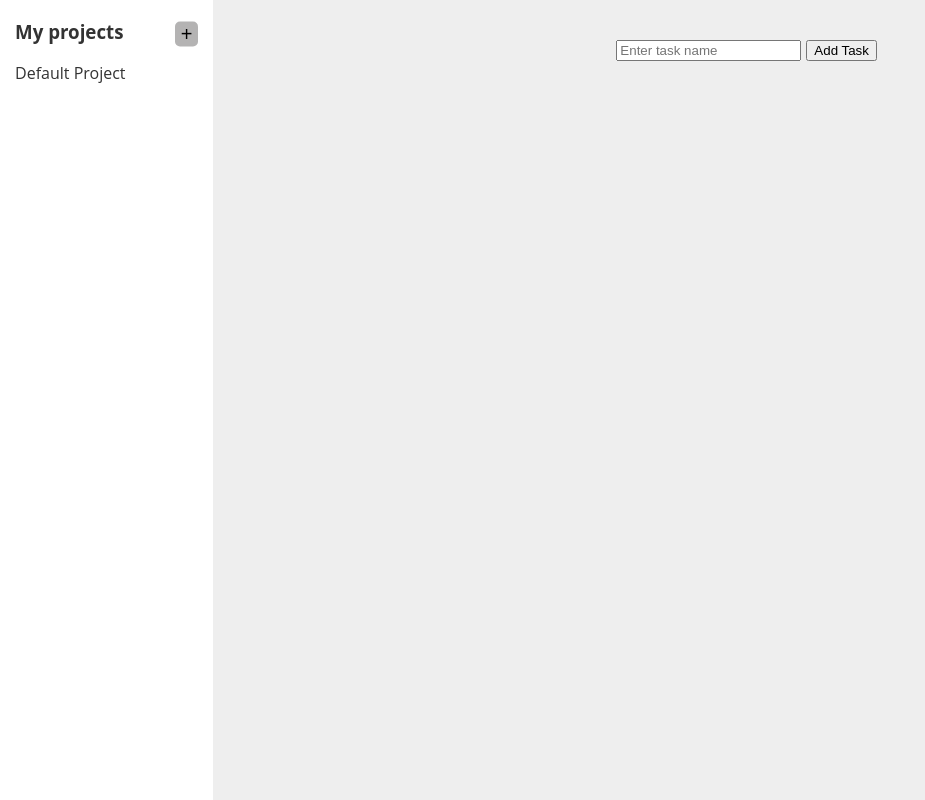
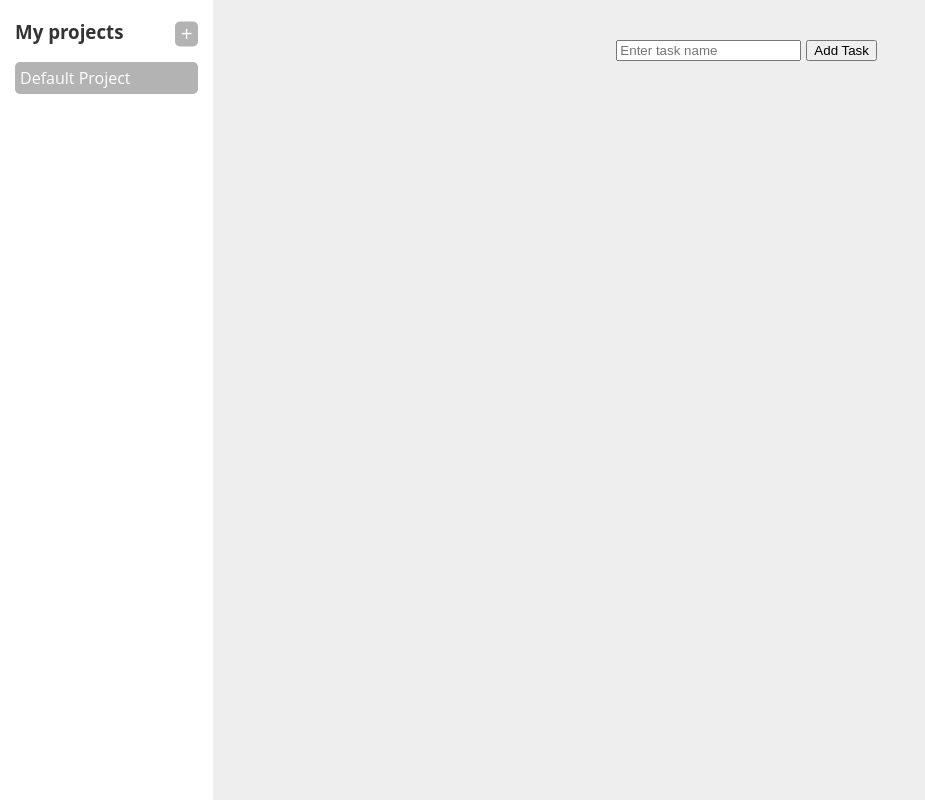
Before and after one commit to AbdulRhmanHS/Engez, a website built with webpack: page src/template.html in a window 1280 px wide. Shown: the whole page, without its empty margins (0-925 px from the left). Built offline with nearby package versions, Linux system fonts and the light colour scheme.

Commit message:
Add a selection highlighting to the projects

```diff
--- a/src/core/utils.js
+++ b/src/core/utils.js
@@ -26,6 +26,7 @@ export function getUniqueName(baseName) {
 
 export function makeEditable(editableEl, targetObj, property = "name") {
   let previousValue = targetObj[property];
+  editableEl.contentEditable = true;
 
   // Update the object as user types
   editableEl.addEventListener("input", (e) => {
@@ -43,6 +44,8 @@ export function makeEditable(editableEl, targetObj, property = "name") {
       targetObj[property] = trimmed;
       previousValue = trimmed;
     }
+
+    editableEl.contentEditable = false;
   });
 
   // Prevent new lines, confirm edit with Enter
--- a/src/dom/projectUI.js
+++ b/src/dom/projectUI.js
@@ -23,7 +23,7 @@ export function createProjectElement(project) {
   const projectName = createEditableName(project);
 
   sidebar.appendChild(projectName);
-  projectName.addEventListener("click", () => showProject(projectElement, taskArea));
+  projectName.addEventListener("click", () => showProject(projectName, projectElement, taskArea));
 }
 
 
@@ -33,8 +33,9 @@ function createEditableName(project) {
   const el = document.createElement("p");
   el.classList.add("project-name");
   el.textContent = project.name;
-  el.contentEditable = true;
-  makeEditable(el, project);
+  el.addEventListener("dblclick", () => {
+    makeEditable(el, project);
+  });
   return el;
 }
 
@@ -72,8 +73,14 @@ function createAddButton(projectElement, input) {
   return btn;
 }
 
-function showProject(projectElement, taskArea) {
-  if (taskArea) taskArea.innerHTML = '';
+function showProject(projectName, projectElement, taskArea) {
 
+  if (taskArea) {
+    taskArea.innerHTML = '';
+    // Remove selection
+    Array.from(document.querySelectorAll(".project-name"), element => element.classList.remove("selected-project"));
+  }
+
+  projectName.classList.add("selected-project");
   taskArea.append(projectElement);
 }
--- a/src/styles.css
+++ b/src/styles.css
@@ -46,6 +46,7 @@ li {
   transform: translateY(10%);
   cursor: pointer;
   background-color: var(--btn-clr);
+  color: var(--task-clr);
   border-radius: 5px;
 }
 
@@ -69,8 +70,11 @@ li {
 /* ---------- Project ---------- */
 
 .project-name {
+  padding: 5px;
   font-size: 16px;
-  margin: 10px 0;
+  margin: 2px 0;
+  border-radius: 5px;
+  user-select: none;
 }
 
 .project-input {
@@ -84,6 +88,11 @@ li {
   display: flex;
   flex-direction: column;
   gap: 5px;
+}
+
+.selected-project {
+  background-color: var(--btn-clr);
+  color: var(--task-clr);
 }
 
 
```
